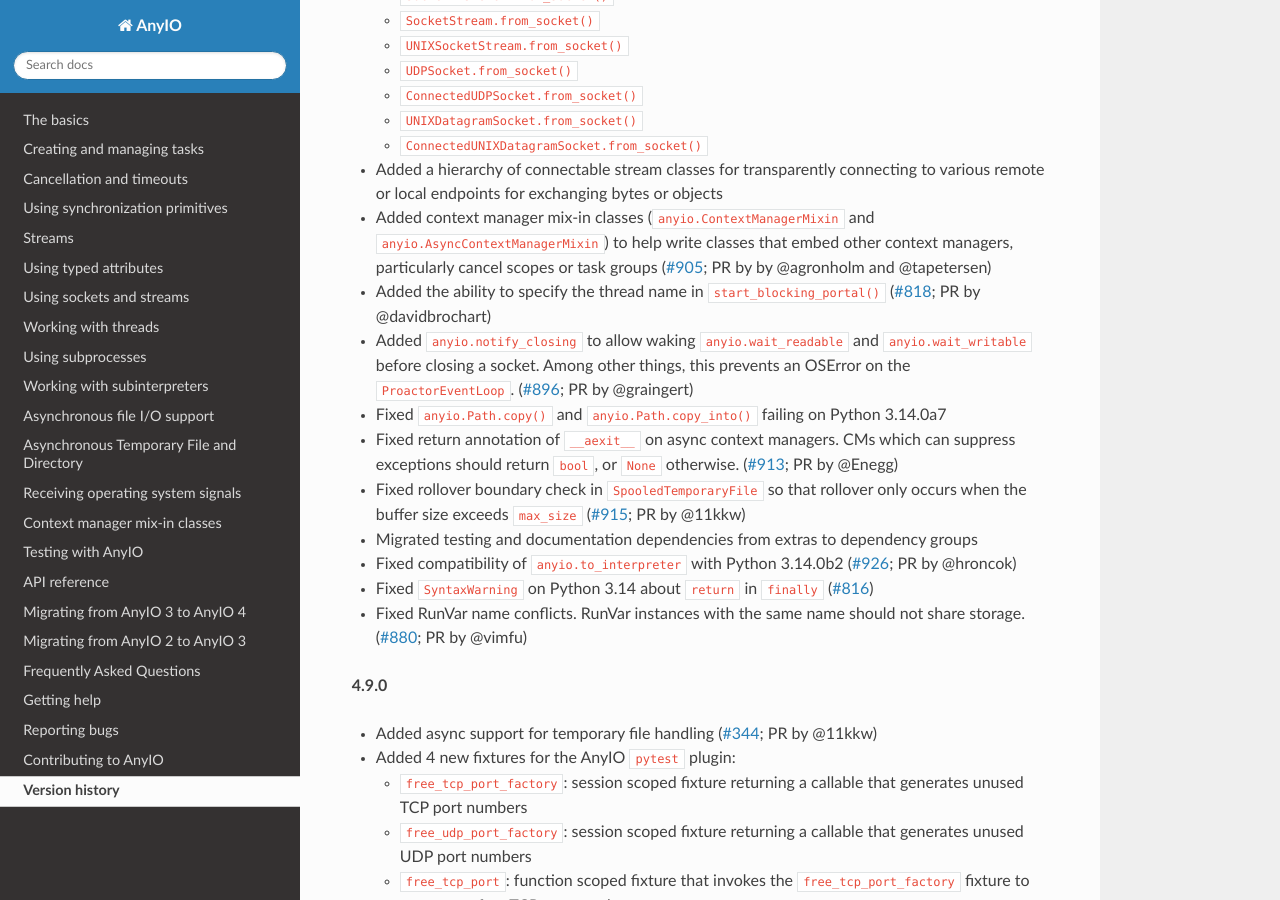
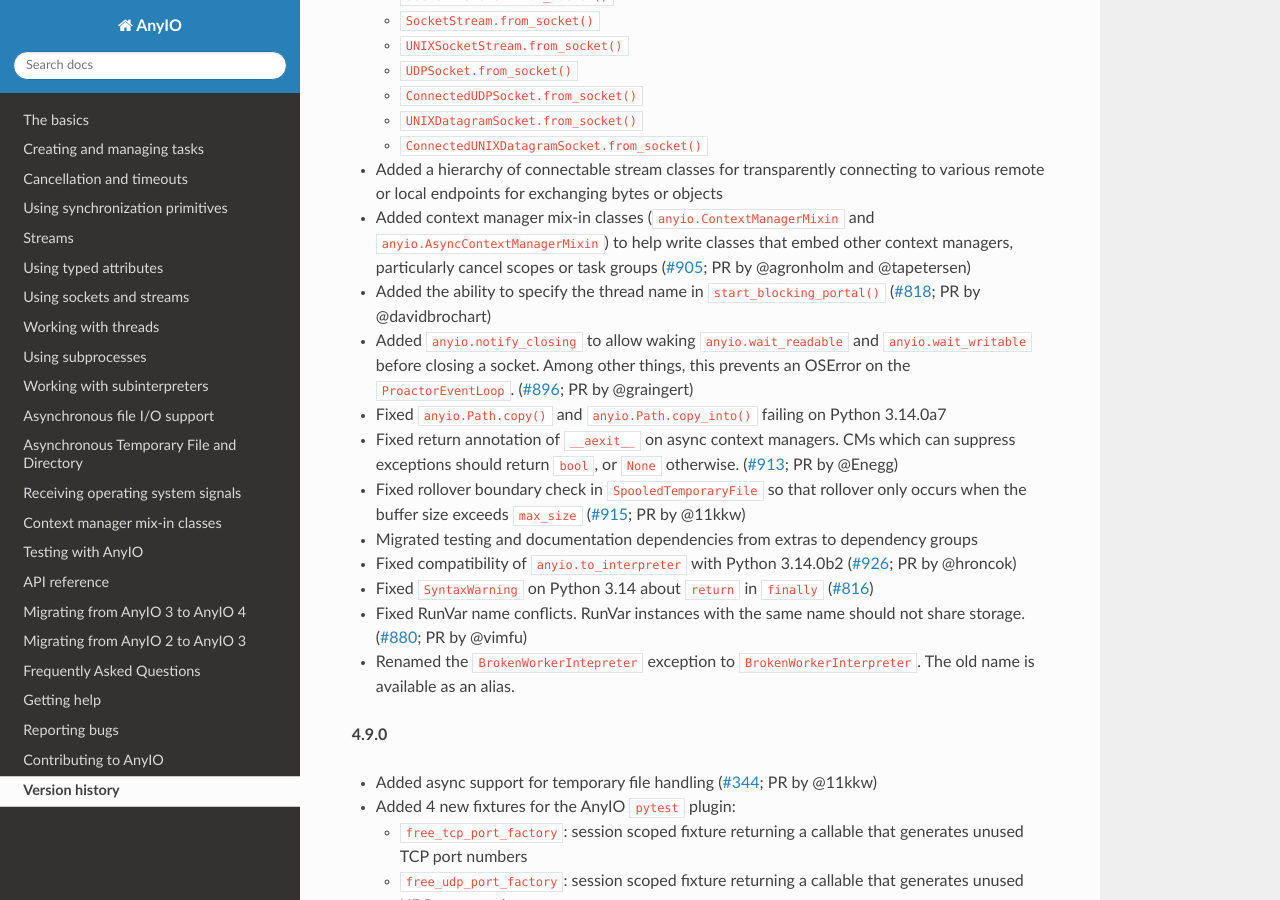
Before and after one commit to agronholm/anyio, a Sphinx documentation site: the page built from docs/versionhistory.rst, in a window 1280 px wide and 900 px high, scrolled down 297 px. Built offline with Sphinx 7.4.7 and the Read the Docs theme 3.1.0, drawn with Linux system fonts in a browser that asks for light colours; the version number could not be read and is left out.

Commit message:
fix: typo in BrokenWorkerIntepreter

```diff
--- a/docs/api.rst
+++ b/docs/api.rst
@@ -226,7 +226,7 @@
 ----------
 
 .. autoexception:: anyio.BrokenResourceError
-.. autoexception:: anyio.BrokenWorkerIntepreter
+.. autoexception:: anyio.BrokenWorkerInterpreter
 .. autoexception:: anyio.BrokenWorkerProcess
 .. autoexception:: anyio.BusyResourceError
 .. autoexception:: anyio.ClosedResourceError
--- a/docs/versionhistory.rst
+++ b/docs/versionhistory.rst
@@ -19,7 +19,7 @@
 - Added context manager mix-in classes (``anyio.ContextManagerMixin`` and
   ``anyio.AsyncContextManagerMixin``) to help write classes that embed other context
   managers, particularly cancel scopes or task groups
-  (`#905 <https://github.com/agronholm/anyio/pull/905>`_; PR by by @agronholm and
+  (`#905 <https://github.com/agronholm/anyio/pull/905>`_; PR by @agronholm and
   @tapetersen)
 - Added the ability to specify the thread name in ``start_blocking_portal()``
   (`#818 <https://github.com/agronholm/anyio/issues/818>`_; PR by @davidbrochart)
@@ -41,6 +41,8 @@
   (`#816 <https://github.com/agronholm/anyio/issues/816>`_)
 - Fixed RunVar name conflicts. RunVar instances with the same name should not share storage.
   (`#880 <https://github.com/agronholm/anyio/issues/880>`_; PR by @vimfu)
+- Renamed the ``BrokenWorkerIntepreter`` exception to ``BrokenWorkerInterpreter``.
+  The old name is available as an alias.
 
 **4.9.0**
 
--- a/src/anyio/__init__.py
+++ b/src/anyio/__init__.py
@@ -10,7 +10,7 @@
 from ._core._eventloop import sleep_forever as sleep_forever
 from ._core._eventloop import sleep_until as sleep_until
 from ._core._exceptions import BrokenResourceError as BrokenResourceError
-from ._core._exceptions import BrokenWorkerIntepreter as BrokenWorkerIntepreter
+from ._core._exceptions import BrokenWorkerInterpreter as BrokenWorkerInterpreter
 from ._core._exceptions import BrokenWorkerProcess as BrokenWorkerProcess
 from ._core._exceptions import BusyResourceError as BusyResourceError
 from ._core._exceptions import ClosedResourceError as ClosedResourceError
@@ -90,3 +90,5 @@
         __value.__module__ = __name__
 
 del __value
+
+BrokenWorkerIntepreter = BrokenWorkerInterpreter
```
Also changed, not shown: 2 other files.
